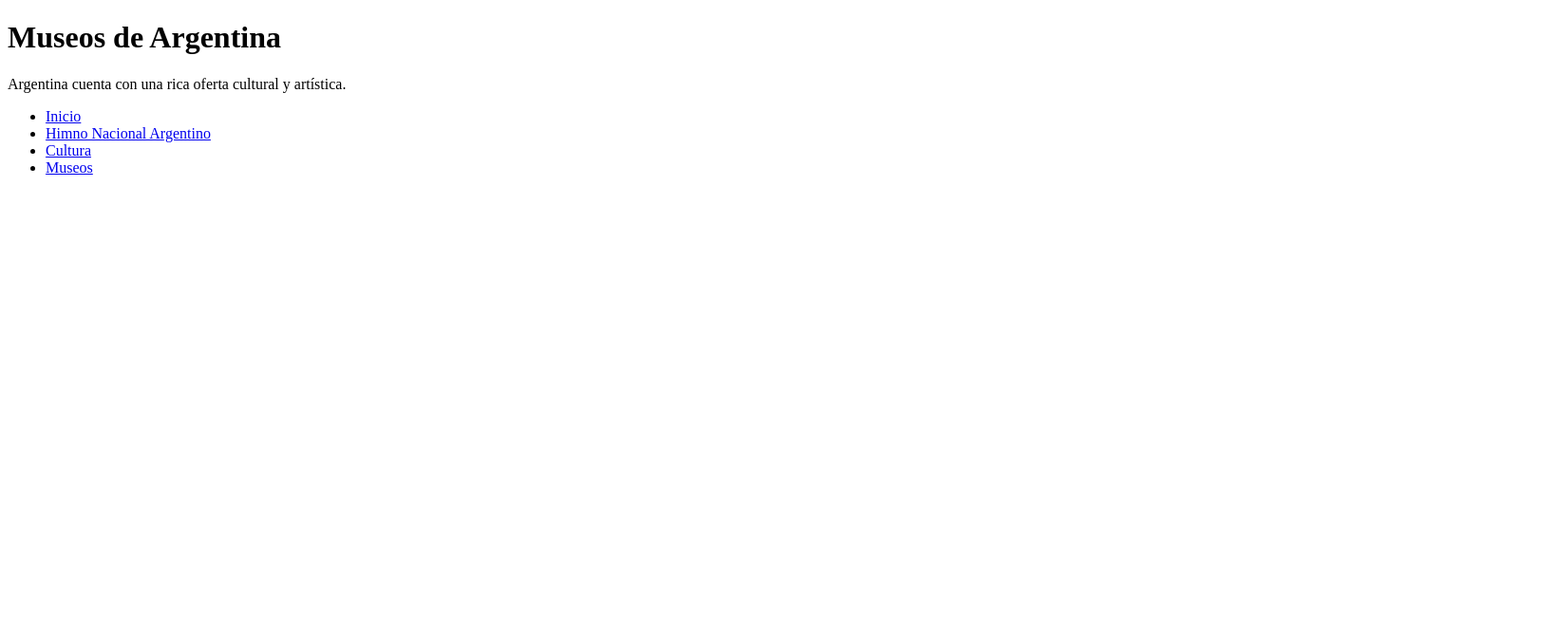
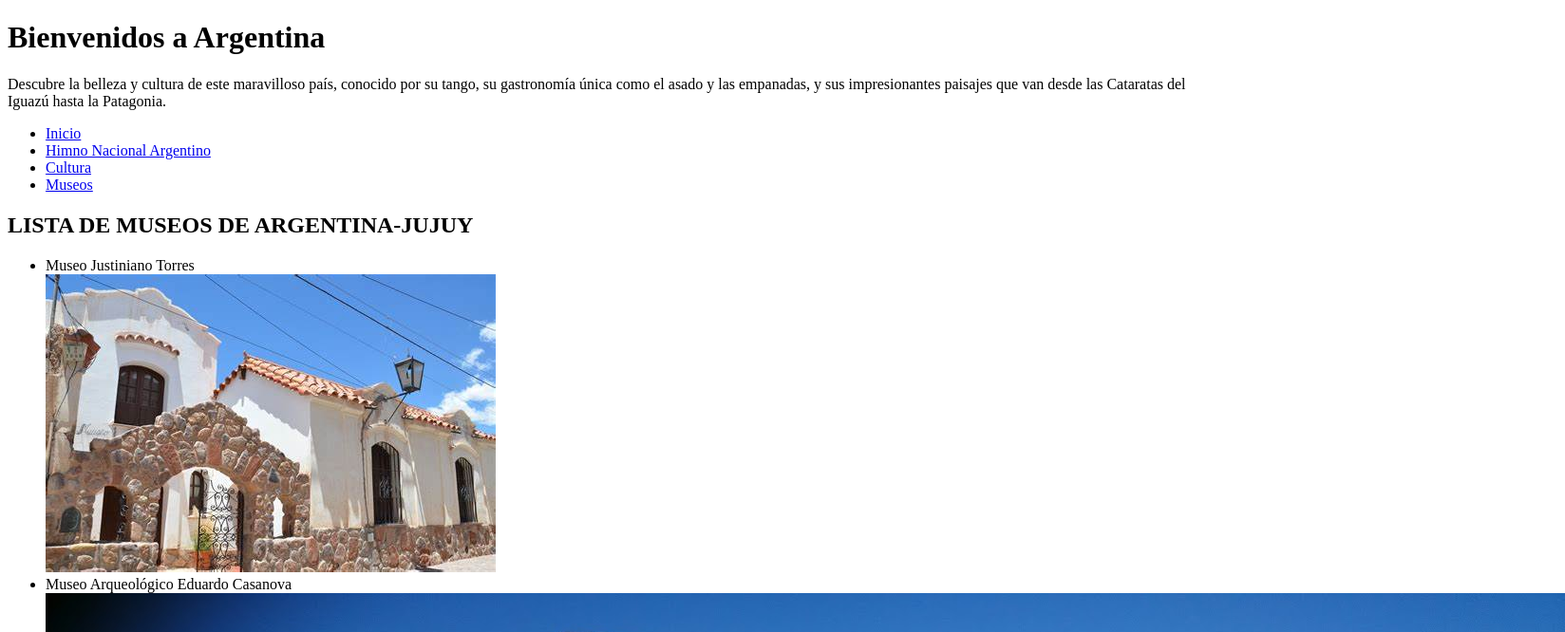
Before and after one commit to CariLucky/PV2025, a plain HTML site: page museos.html in a window 1280 px wide. Shown: the top 666 px of the page at 95% size, 1648 px wide, since content can reach past the window. Drawn offline with Linux system fonts and the light colour scheme.

Commit message:
Copia de contenido del archivo museos.html e imagenes del repositorio "pruebita"

```diff
--- a/museos.html
+++ b/museos.html
@@ -7,8 +7,8 @@
 </head>
 <body>
     <header>
-        <h1>Museos de Argentina</h1>
-        <p>Argentina cuenta con una rica oferta cultural y artística.</p>
+        <h1>Bienvenidos a Argentina</h1>
+        <p>Descubre la belleza y cultura de este maravilloso país, conocido por su tango, su gastronomía única como el asado y las empanadas, y sus impresionantes paisajes que van desde las Cataratas del Iguazú hasta la Patagonia.</p>
     </header>
     <nav>
         <ul>
@@ -18,5 +18,19 @@
             <li><a href="museos.html">Museos</a></li>
         </ul>
     </nav>
+    <h2>LISTA DE MUSEOS DE ARGENTINA-JUJUY</h2>
+        <section>
+            <ul>
+                <li>Museo Justiniano Torres</li>
+                <a href="https://www.bing.com/maps?&ty=18&ss=ypid.YN9000x1004507388&mb=-22.505995~-65.916382~-23.898946~-64.78309&description=Calle%20Cordoba%20249%204630%20Humahuaca%20Jujuy%C2%B7Museo&dt=1743472800000&tt=Museo%20Justiniano%20Torres&tsts0=%2526ty%253D18%2526ss%253Dypid.YN9000x1004507388%2526mb%253D-22.505995~-65.916382~-23.898946~-64.78309%2526description%253DCalle%252520Cordoba%252520249%2525204630%252520Humahuaca%252520Jujuy%2525C2%2525B7Museo%2526dt%253D1743472800000&tstt0=Museo%20Justiniano%20Torres&cp=-23.204285~-66.514697&lvl=9.28&pi=0&ftst=0&ftics=False&v=2&sV=2&form=S00027" target="BLANK"> <img src="img/th.jpg" alt="Museo en Humahuaca, Argentina, Jujuy"></a>
+                <li>Museo Arqueológico Eduardo Casanova</li>
+                <a href="https://www.bing.com/maps?&ty=18&ss=ypid.YN9000x4135238535770892814&mb=-22.881642~-66.557677~-24.270668~-64.227754&description=Belgrano%20445%204624%20Tilcara%20Jujuy&dt=1743472800000&tt=Museo%20Arqueol%C3%B3gico%20Eduardo%20Casanova&tsts0=%2526ty%253D18%2526ss%253Dypid.YN9000x4135238535770892814%2526mb%253D-22.881642~-66.557677~-24.270668~-64.227754%2526description%253DBelgrano%252520445%2525204624%252520Tilcara%252520Jujuy%2526dt%253D1743472800000&tstt0=Museo%20Arqueol%C3%B3gico%20Eduardo%20Casanova&cp=-23.577992~-65.944658&lvl=9.28&pi=0&ftst=0&ftics=False&v=2&sV=2&form=S00027" target="BLANK"><img src="img/ptl.JPG" alt=" Museo en Tilcara, Argentina, Jujuy"></a>
+                <li>Museo Fundación Recrear</li>
+                <a href="https://www.bing.com/maps?&ty=18&ss=ypid.YN9000x8475679857747186711&mb=-23.492963~-65.855307~-24.875478~-64.749159&description=Calle%20Otero%20220%204600%20San%20Salvador%20de%20Jujuy%20Jujuy%C2%B7Museo&dt=1743472800000&tt=Museo%20Fundaci%C3%B3n%20Recrear&tsts0=%2526ty%253D18%2526ss%253Dypid.YN9000x8475679857747186711%2526mb%253D-23.492963~-65.855307~-24.875478~-64.749159%2526description%253DCalle%252520Otero%252520220%2525204600%252520San%252520Salvador%252520de%252520Jujuy%252520Jujuy%2525C2%2525B7Museo%2526dt%253D1743472800000&tstt0=Museo%20Fundaci%C3%B3n%20Recrear&cp=-24.186093~-66.467194&lvl=9.28&pi=0&ftst=0&ftics=False&v=2&sV=2&form=S00027" target="BLANK">  <img src="img/OLC.jpg" alt="Museo en San Salvador de Jujuy, Argentina"></a>
+                <li>Museo Ledesma</li>
+                <a href="https://www.bing.com/maps?&ty=18&ss=ypid.YN9000x18405135811756929887&mb=-22.247957~-65.734493~-24.442545~-63.904177&description=Libertador%20gral%20San%20Martin%20Libertador%20General%20San%20Martin&dt=1743472800000&tt=Museo%20Ledesma&tsts0=%2526ty%253D18%2526ss%253Dypid.YN9000x18405135811756929887%2526mb%253D-22.247957~-65.734493~-24.442545~-63.904177%2526description%253DLibertador%252520gral%252520San%252520Martin%252520Libertador%252520General%252520San%252520Martin%2526dt%253D1743472800000&tstt0=Museo%20Ledesma&cp=-23.350366~-66.616732&lvl=8.622575&pi=0&ftst=0&ftics=False&v=2&sV=2&form=S00027" target="BLANK"><img src="img/museo-ledesma.jpg" alt="Museo en Libertador General San Martín, Argentina, Jujuy"></a>
+
+            </ul>
+        </section>
 </body>
 </html>
```
Also changed, not shown: img/OLC.jpg (added), img/museo-ledesma.jpg (added), img/ptl.JPG (added), img/th.jpg (added).
